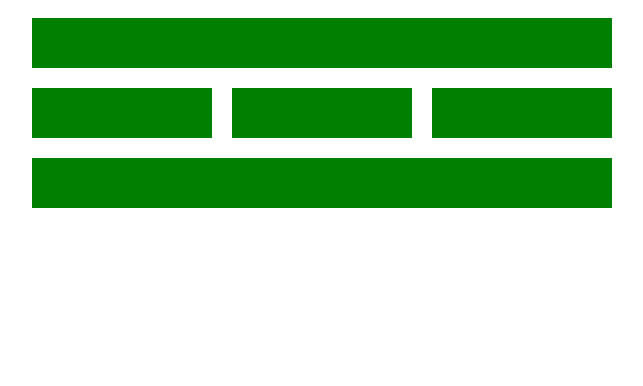
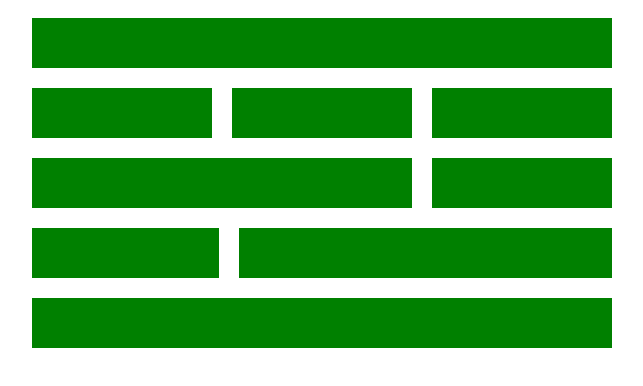
Before and after one commit to giorgi123412/html-and-css-tutorials, a plain HTML site: page 11-Flexbox/index.html in a window 1280 px wide. Shown: the whole page, without its empty margins (318-961 px from the left). Drawn offline with Linux system fonts and the light colour scheme.

Commit message:
feat(11-Flexbox): finish tutorial-3

```diff
--- a/11-Flexbox/index.html
+++ b/11-Flexbox/index.html
@@ -10,15 +10,33 @@
 <body>
     <div class="wrapper">
         <div class="row">
-            <div class="header cell"></div>
+            <div class="col-3 cell"></div>
+        </div>
+        <div class="row">
+            <div class="col-2">
+                <div class="row">
+                    <div class="col-1 cell"></div>
+                    <div class="col-1 cell"></div>
+                </div>
+                <div class="row">
+                    <div class="col-2 cell"></div>
+                </div>
+            </div>
+            <div class="col-1">
+                <div class="row">
+                    <div class="col-1 cell"></div>
+                </div>
+                <div class="row">
+                    <div class="col-1 cell"></div>
+                </div>
+            </div>
         </div>
         <div class="row">
             <div class="col-1 cell"></div>
             <div class="col-2 cell"></div>
-            <div class="col-3 cell"></div>
         </div>
         <div class="row">
-            <div class="footer cell"></div>
+            <div class="col-3 cell"></div>
         </div>
     </div>
 </body>
--- a/11-Flexbox/style.css
+++ b/11-Flexbox/style.css
@@ -12,6 +12,9 @@
     background: green;
     margin: 10px;
 }
-.header, .col-1, .col-2, .col-3, .footer {
+.col-1, .col-3{
     flex-grow: 1;
 }
+.col-2{
+    flex-grow: 2;
+}
```
